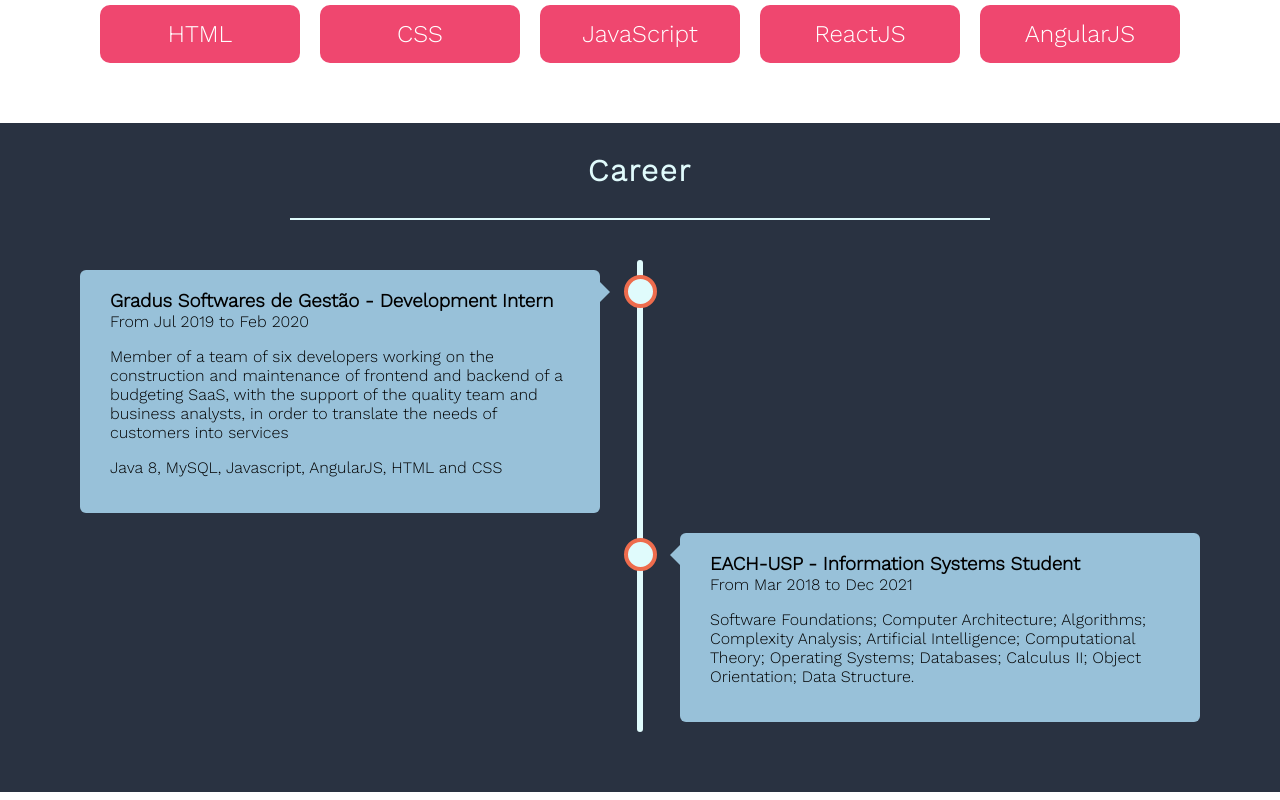
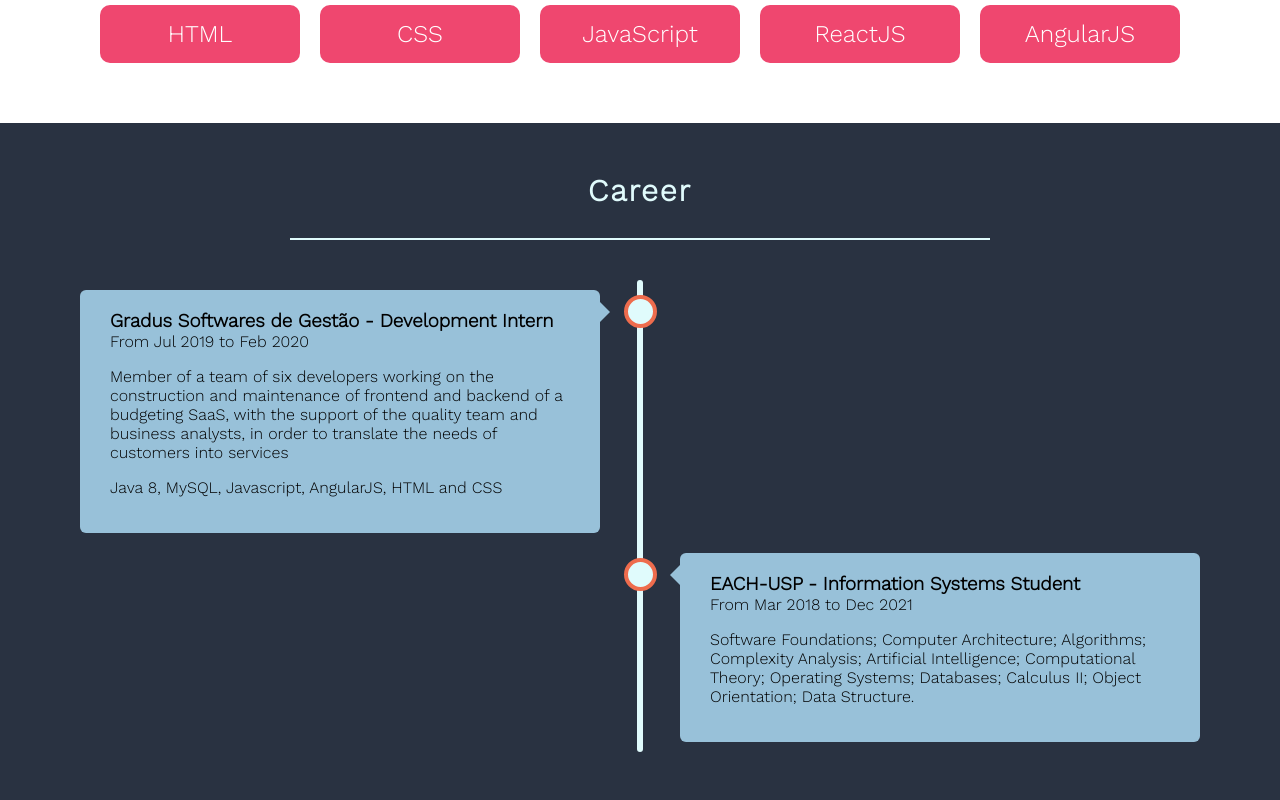
Before and after one commit to caio-k/caio-k.github.io, a React (Create React App) app: page / in a window 1280 px wide. Shown: the part 760-1560 px from the top of the page. Built offline with nearby package versions, Linux system fonts and the light colour scheme.

Commit message:
fix timeline padding

```diff
--- a/src/styles/timeline.css
+++ b/src/styles/timeline.css
@@ -1,5 +1,5 @@
 .timeline {
-    padding-bottom: 20px;
+    padding: 20px 0;
     background: var(--color-5);
 }
 
```
